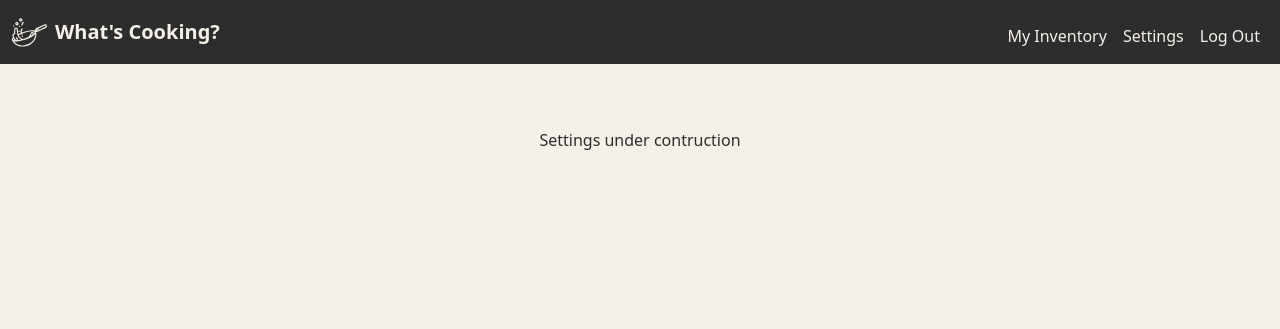
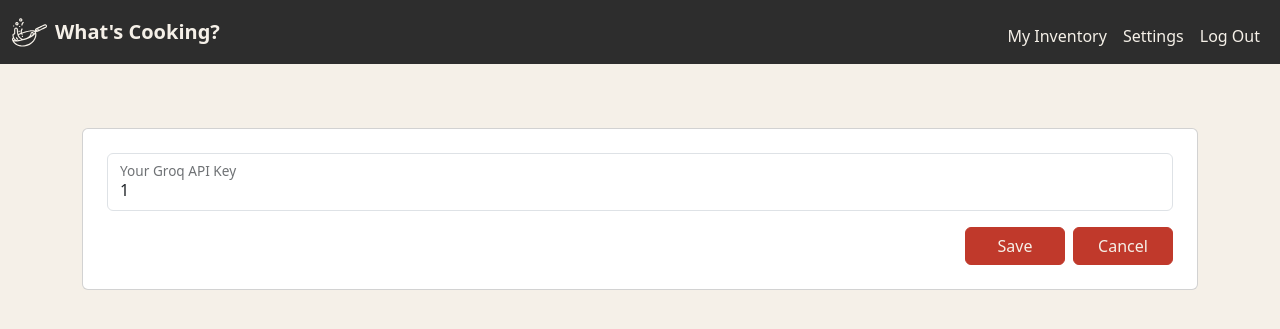
Before and after one commit to DonLyons/Whats-Cooking, a Flask app: page /settings in a window 1280 px wide. Shown: the top 329 px of the page. Run offline with Flask 3, Linux system fonts and the light colour scheme; the visitor is signed in with stand-in values (Sample User, id 1); some libraries are stand-ins or nearby versions.

Commit message:
Implemented Settings Page:  settings.html, Addition of API Key in User Session on Sign In, Updated Requirements

```diff
--- a/app.py
+++ b/app.py
@@ -30,6 +30,7 @@ def login():
         if request.form.get("dev_sign_in") is not None:
             rows = db.execute("SELECT * FROM users WHERE email = ?", 'test@test.com')
             session["user_id"] = rows[0]["id"]
+            session["api_key"] = rows[0]["api_key"]
             return redirect("/inventory")
         # DEV LOGIN REMOVE ======================================================
 
@@ -45,6 +46,8 @@ def login():
             if check_password_hash(rows[0]["hash"], request.form.get("password")):
                 #log user in
                 session["user_id"] = rows[0]["id"]
+                if rows[0]["api_key"] is not None:
+                    session["api_key"] = rows[0]["api_key"]
                 return redirect("/inventory")
         flash("Invalid email or password.")
         return redirect("/login")
@@ -86,9 +89,6 @@ def register():
                    generate_password_hash(request.form.get("password"))
         )
 
-
-
-
         # Log user in
         rows = db.execute("SELECT * FROM users WHERE email = ?", request.form.get("email"))
         session["user_id"] = rows[0]["id"]
@@ -124,7 +124,7 @@ def inventory_delete():
     return redirect("/inventory")
 
 
-@app.route("/settings")
+@app.route("/settings", methods=["GET", "POST"])
 @login_required
 def settings():
     # Allow user to update or set their api key
@@ -139,13 +139,14 @@ def settings():
         if len(rows) > 0:
             # Update user account with api key
             db.execute("UPDATE users SET api_key = ? WHERE id = ?", request.form.get("api_key"), session["user_id"])
+            session["api_key"] = request.form.get("api_key")
             flash("Success! Your details have been updated", "success")
             return redirect("/settings")
 
         flash("Aw snap! Something went wrong. Please try logging in again.", "warning")
-        return redirect("/settings")
+        return render_template("/settings", api_key=session["api_key"])
     else:
-        return render_template("settings.html")
+        return render_template("settings.html", api_key=session.get("api_key"))
 
 @app.route("/recipe")
 @login_required
--- a/requirements.txt
+++ b/requirements.txt
@@ -1 +1,4 @@
 Flask
+cs50
+requests
+groq
--- a/templates/settings.html
+++ b/templates/settings.html
@@ -4,5 +4,24 @@
 
 
 {% block body %}
-Settings under contruction
+<div class="card p-4">
+    <form action="/settings" method="post">
+        <div class="form-floating mb-3">
+            <input autocomplete=off class="form-control" name="api_key" id="api_key" type="text" placeholder="Groq API Key" {% if api_key %} value="{{ api_key }}" {% endif %}>
+            <label for="api_key">Your Groq API Key</label>
+        </div>
+
+        {% if not api_key %}
+            <div class="alert alert-danger">
+                You haven't added a Groq API Key yet.
+                <a href="https://console.groq.com" class="alert-link" target="-blank">Get one here for free</a>
+                to enable recipe generation.
+            </div>
+        {% endif %}
+        <div class="d-flex justify-content-end gap-2">
+            <button class="btn btn-primary" style="min-width: 100px;" type="submit">Save</button>
+            <a href="/settings" class="btn btn-primary" style="min-width: 100px;">Cancel</a>
+        </div>
+    </form>
+</div>
 {% endblock %}
```
